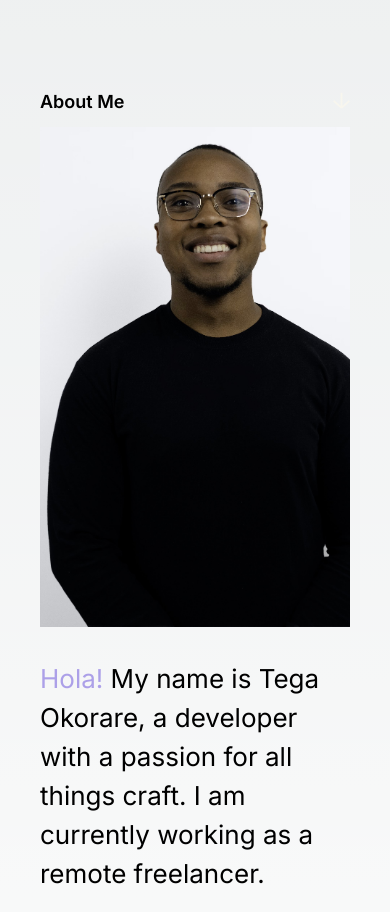
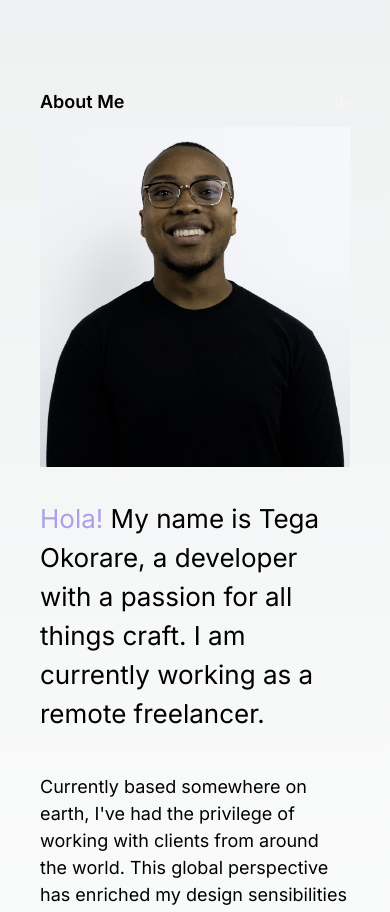
Before and after one commit to Tegacreatives/personal-site, a Next.js app: page / in a window 390 px wide. Shown: the part 2320-3232 px from the top of the page. Built offline with nearby package versions, Linux system fonts and the light colour scheme.

Commit message:
adjust image size

```diff
--- a/app/components/About.tsx
+++ b/app/components/About.tsx
@@ -8,7 +8,7 @@ const About = () => {
       <Title title="About Me" />
       <div className="grid grid-cols-1 lg:grid-cols-2 gap-8">
         <div
-          className="bg-cover min-h-[500px]"
+          className="bg-cover min-h-[340px] md:min-h-[500px]"
           style={{
             backgroundImage: "url('./assets/headshot.jpg')",
           }}
```
